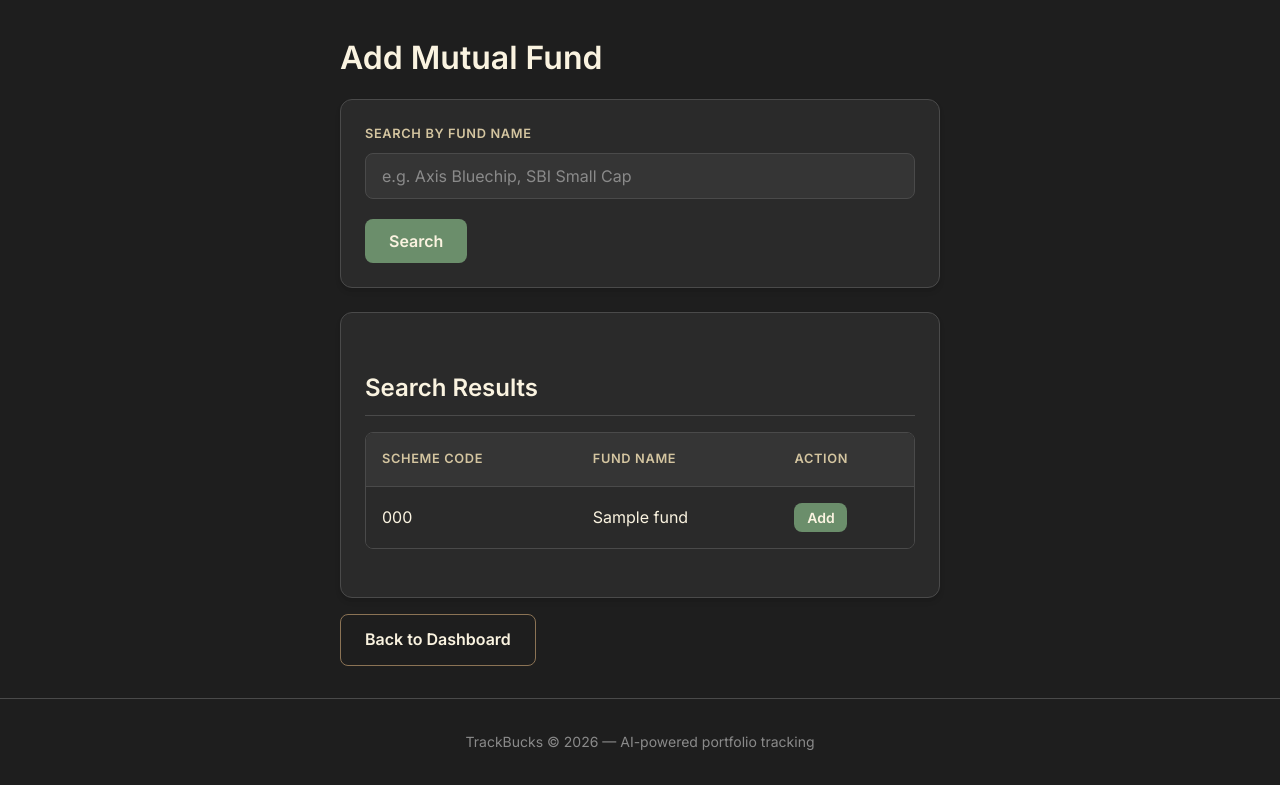
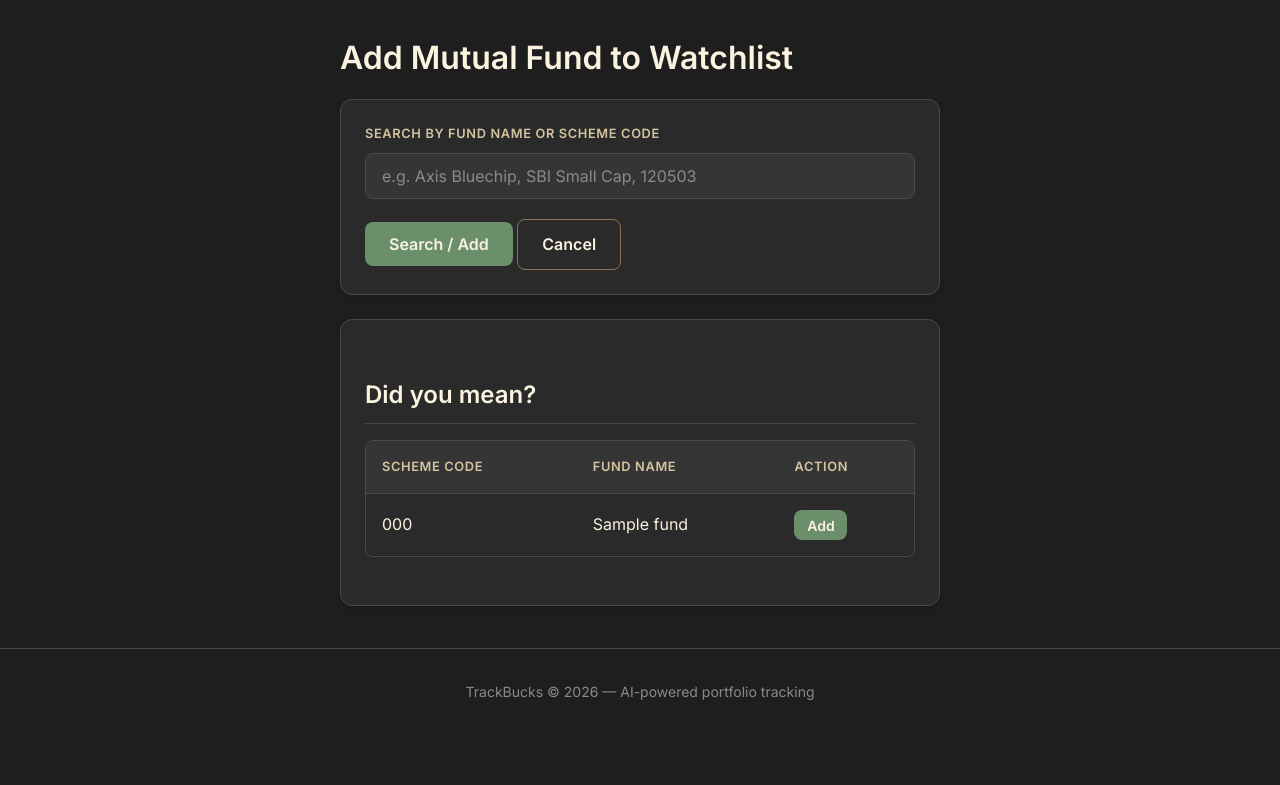
Before and after one commit to srivshnu/Portfolytics, a FastAPI app: template templates/add_mf.html in a window 1280 px wide. Shown: the part 65-850 px from the top of the page. After the commit the page ends 765 px from the top, so only its background shows below. Run offline with FastAPI, Linux system fonts and the light colour scheme; the template is opened without the code that fills it: most values are stand-ins (such as "Sample title", 1, 10 or a date in 2020); parts of the project's set-up code (start-up, migrations or seed data) failed here and were passed over.

Commit message:
feat: add 'Did you mean?' search for Mutual Funds with direct scheme code support

```diff
--- a/templates/add_mf.html
+++ b/templates/add_mf.html
@@ -4,20 +4,21 @@
 
 {% block content %}
 <div class="form-page">
-    <h1>Add Mutual Fund</h1>
+    <h1>Add Mutual Fund to Watchlist</h1>
     <div class="card">
-        <form method="GET" action="/add-mf">
+        <form method="POST" action="/add-mf">
             <div class="form-group">
-                <label for="q">Search by Fund Name</label>
-                <input type="text" id="q" name="q" value="{{ query }}" placeholder="e.g. Axis Bluechip, SBI Small Cap">
+                <label for="fund_input">Search by Fund Name or Scheme Code</label>
+                <input type="text" id="fund_input" name="fund_input" value="{{ query if query else '' }}" required placeholder="e.g. Axis Bluechip, SBI Small Cap, 120503">
             </div>
-            <button type="submit" class="btn btn-primary">Search</button>
+            <button type="submit" class="btn btn-primary">Search / Add</button>
+            <a href="/dashboard" class="btn btn-secondary">Cancel</a>
         </form>
     </div>
 
     {% if results %}
         <div class="card" style="margin-top: 1.5rem;">
-            <h2>Search Results</h2>
+            <h2>Did you mean?</h2>
             <div class="table-container">
                 <table>
                     <thead>
@@ -33,7 +34,7 @@
                                 <td>{{ fund.scheme_code }}</td>
                                 <td>{{ fund.scheme_name }}</td>
                                 <td>
-                                    <form method="POST" action="/add-mf" style="display:inline;">
+                                    <form method="POST" action="/add-mf-confirm" style="display:inline;">
                                         <input type="hidden" name="scheme_code" value="{{ fund.scheme_code }}">
                                         <input type="hidden" name="scheme_name" value="{{ fund.scheme_name }}">
                                         <button type="submit" class="btn btn-small btn-primary">Add</button>
@@ -50,9 +51,5 @@
             <p>No funds found for "{{ query }}". Try a different search term.</p>
         </div>
     {% endif %}
-
-    <div style="margin-top: 1rem;">
-        <a href="/dashboard" class="btn btn-secondary" style="display: inline-block; text-align: center;">Back to Dashboard</a>
-    </div>
 </div>
 {% endblock %}
```
Also changed, not shown: routes/watchlist_routes.py (+54 -15 lines).
